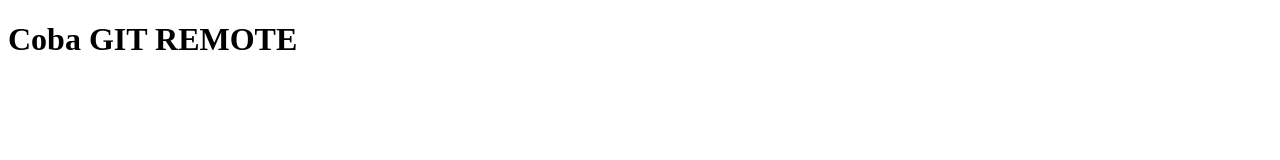
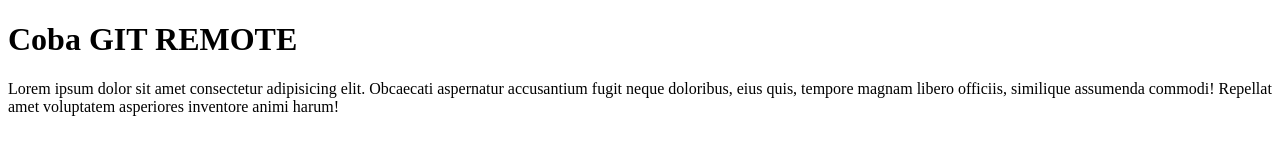
Before and after one commit to carldump/remote-trial-2, a plain HTML site: page index.html in a window 1280 px wide. Drawn offline with Linux system fonts and the light colour scheme.

Commit message:
menambahkan paragraf di index.html

```diff
--- a/index.html
+++ b/index.html
@@ -8,5 +8,6 @@
 </head>
 <body>
     <h1>Coba GIT REMOTE</h1>
+    <p>Lorem ipsum dolor sit amet consectetur adipisicing elit. Obcaecati aspernatur accusantium fugit neque doloribus, eius quis, tempore magnam libero officiis, similique assumenda commodi! Repellat amet voluptatem asperiores inventore animi harum!</p>
 </body>
 </html>
```
